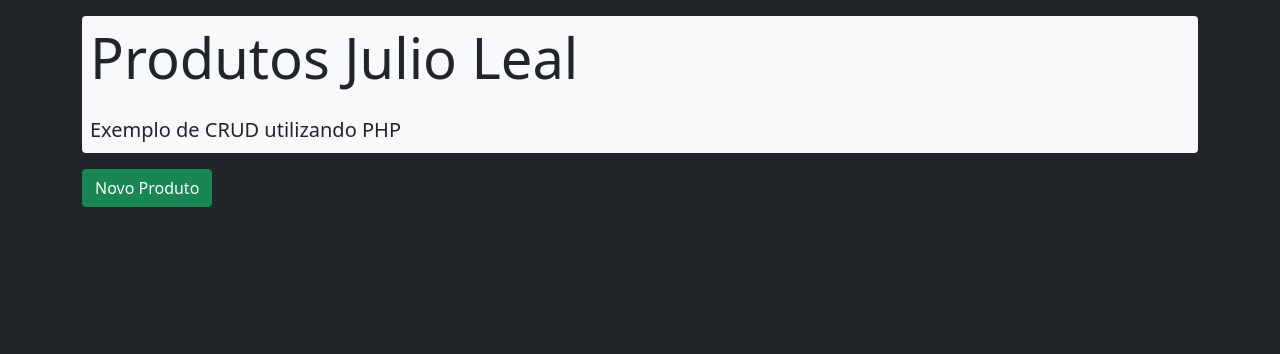
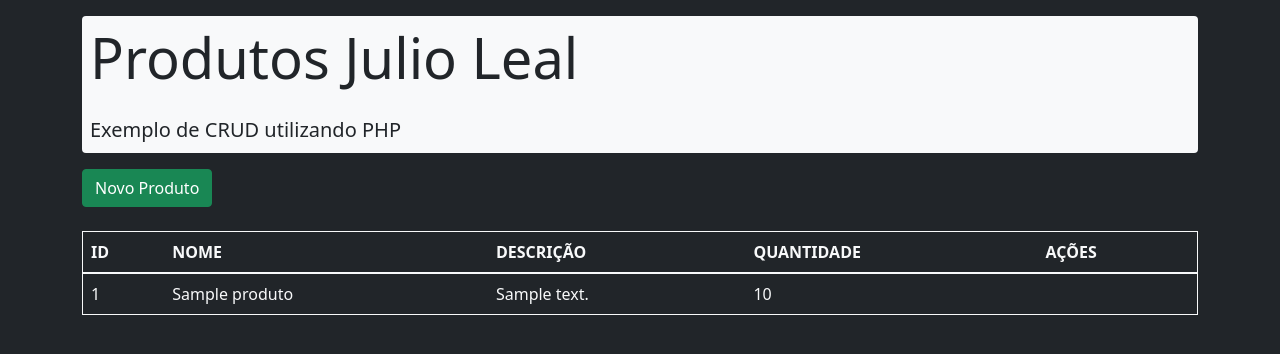
Before and after one commit to juliocfleal/produtos, a PHP site: page / in a window 1280 px wide. Shown: the top 354 px of the page. Run offline with PHP 8.4, Linux system fonts and the light colour scheme; tables that the repository leaves empty or names only in its code hold one stand-in row (values such as "Sample post").

Commit message:
List working

```diff
--- a/app/Db/Database.php
+++ b/app/Db/Database.php
@@ -91,8 +91,25 @@ public function insert($values){
     $this->execute($query,array_values($values));
 
     return $this->connection->lastInsertId();
-    echo "<pre>"; print_r($query); echo "</pre>"; exit;
+
 
 
 }
+
+    /**
+     * @param string $where
+     * @param string $order
+     * @param string $limit
+     * @param string $fields
+     * @return PDOStatement
+     */
+public function select($where = null , $order = null, $limit = null, $fields = '*'){
+
+    $where = strlen($where) ? 'WHERE '.$where : '';
+    $order = strlen($order) ? 'WHERE '.$order : '';
+    $limit = strlen($limit) ? 'WHERE '.$limit : '';
+
+    $query = 'SELECT '.$fields.' FROM '.$this->table.' '.$where.' '.$order.' '.$limit;
+    return $this->execute($query);
 }
+}
--- a/app/Entity/produto.php
+++ b/app/Entity/produto.php
@@ -3,6 +3,7 @@
 namespace App\Entity;
 
 use App\Db\Database;
+use \PDO;
 
 Class Produto{
 
@@ -52,4 +53,18 @@ Class Produto{
         echo "<pre>"; print_r($obDatabase); echo "</pre>"; exit;
     }
 
+
+    /**
+     * @param string $where
+     * @param string $order
+     * @param string $limit
+     * @return array
+     */
+    public static function getProdutos($where = null , $order = null, $limit = null){
+            return (new Database('produtos'))->select($where,$order,$limit)
+            ->fetchAll(PDO::FETCH_CLASS,self::class);
+
+
+    }
+
 }
--- a/includes/list.php
+++ b/includes/list.php
@@ -1,3 +1,15 @@
+<?php
+$resultados = '';
+foreach($produtos as $produto){
+    $resultados .= '<tr>
+    <td>'.$produto->id.'</td>
+    <td>'.$produto->nome.'</td>
+    <td>'.$produto->descricao.'</td>
+    <td>'.$produto->quantidade.'</td>
+    <td></td>
+    <tr>';
+}
+?>
 <main>
 
 <section>
@@ -5,5 +17,30 @@
         <button class="btn btn-success">Novo Produto</button>
     </a>
 </section>
-
+<section>
+<table class="table text-light border border-light mt-4">
+    <thead>
+        <tr>
+            <th>
+              ID
+            </th>
+            <th>
+              NOME
+            </th>
+            <th>
+              DESCRIÇÃO
+            </th>
+            <th>
+              QUANTIDADE
+            </th>
+            <th>
+              AÇÕES
+            </th>
+        </tr>
+    </thead>
+    <tbody>
+        <?=$resultados?>
+    </tbody>
+</table>
+</section>
 </main>
--- a/index.php
+++ b/index.php
@@ -1,5 +1,11 @@
 <?php
 require __DIR__.'/vendor/autoload.php';
+
+use \App\Entity\produto;
+
+$produtos = produto::getProdutos();
+
+
 include __DIR__.'/includes/header.php';
 include __DIR__.'/includes/list.php';
 include __DIR__.'/includes/footer.php';
```
